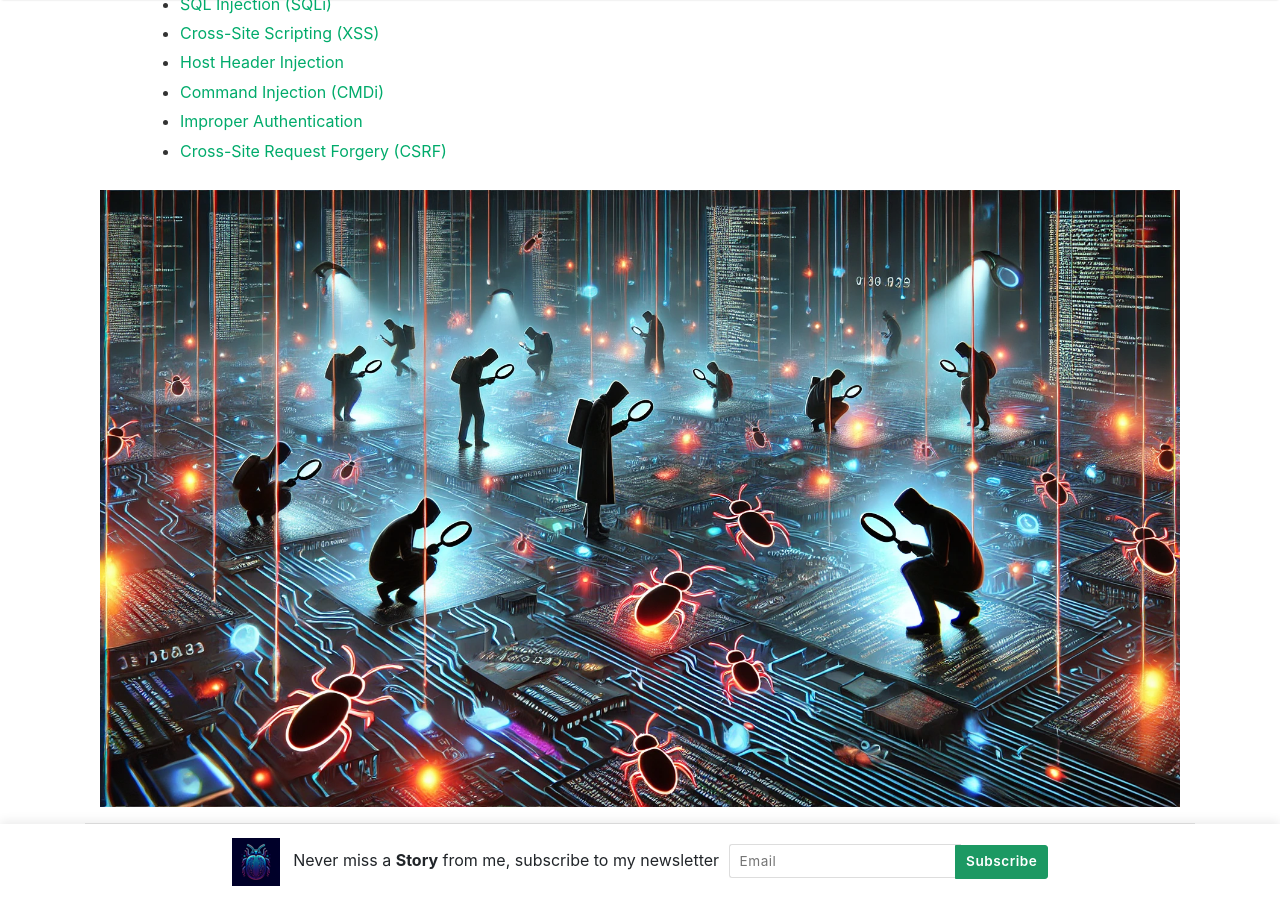
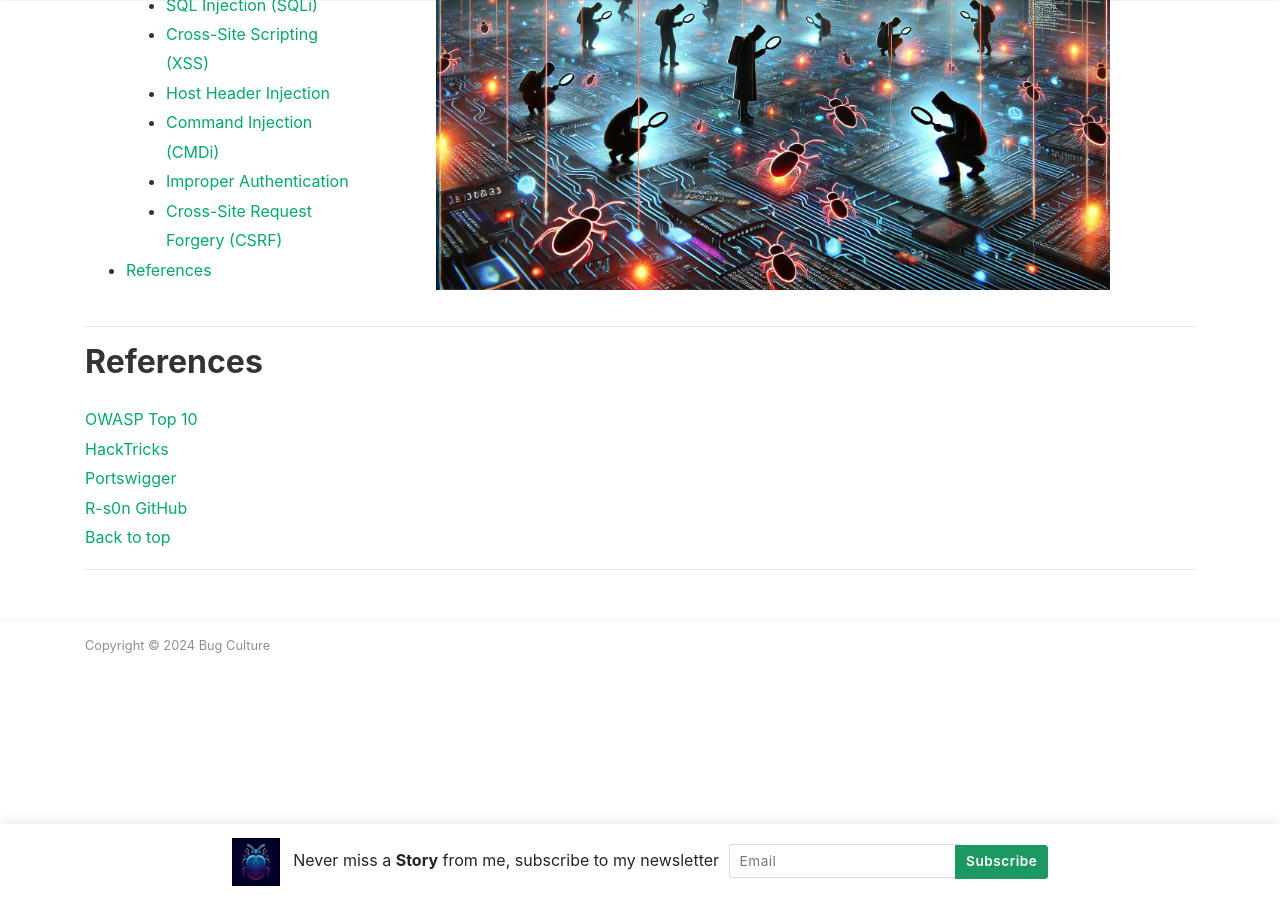
Before and after one commit to Turbul3nce/Turbul3nce.github.io, a Jekyll site: the page built from _pages/info.md, in a window 1280 px wide and 900 px high, scrolled down 451 px. Built offline with Jekyll 4.4.1, drawn with Linux system fonts in a browser that asks for light colours; nearby versions of some CDN libraries.

Commit message:
Update info.md

```diff
--- a/_pages/info.md
+++ b/_pages/info.md
@@ -6,31 +6,38 @@ comments: false
 ---
 
 <h2>Navigation</h2>
-<div class="container">
-  <div class="nav">
-    <ul>
-      <li><a href="#information-gathering">Recon Methodology</a></li>
-      <li><a href="#application-checklist">Application Checklist</a></li>
-      <li>
-        <a href="#vulnerability-testing">Vulnerability Testing</a>
+<div>
+  <table>
+    <tr>
+      <!-- Navigation menu on the left -->
+      <td>
         <ul>
-          <li><a href="#sqli">SQL Injection (SQLi)</a></li>
-          <li><a href="#xss">Cross-Site Scripting (XSS)</a></li>
-          <li><a href="#host-header-injection">Host Header Injection</a></li>
-          <li><a href="#cmdi">Command Injection (CMDi)</a></li>
-          <li><a href="#improper-authentication">Improper Authentication</a></li>
-          <li><a href="#csrf">Cross-Site Request Forgery (CSRF)</a></li>
+          <li><a href="#information-gathering">Recon Methodology</a></li>
+          <li><a href="#application-checklist">Application Checklist</a></li>
+          <li>
+            <a href="#vulnerability-testing">Vulnerability Testing</a>
+            <ul>
+              <li><a href="#sqli">SQL Injection (SQLi)</a></li>
+              <li><a href="#xss">Cross-Site Scripting (XSS)</a></li>
+              <li><a href="#host-header-injection">Host Header Injection</a></li>
+              <li><a href="#cmdi">Command Injection (CMDi)</a></li>
+              <li><a href="#improper-authentication">Improper Authentication</a></li>
+              <li><a href="#csrf">Cross-Site Request Forgery (CSRF)</a></li>
+            </ul>
+          </li>
+          <li><a href="#references">References</a></li>
         </ul>
-      </li>
-    </ul>
-  </div>
+      </td>
+<!-- Image on the right -->
+      <td>
+        <p align="center">
+          <img src="../assets/images/Hunting-for-Bugs.png" alt="bug-hunting" title="Bug Hunting" width="80%" />
+        </p>
+      </td>
+    </tr>
+  </table>
+</div>
 
-  <div class="content">
-    <p>
-      <img src="../assets/images/Hunting-for-Bugs.png" alt="bug-hunting" title="Bug Hunting" />
-    </p>
-  </div>
-</div>
 ---
 
 ## References
```
